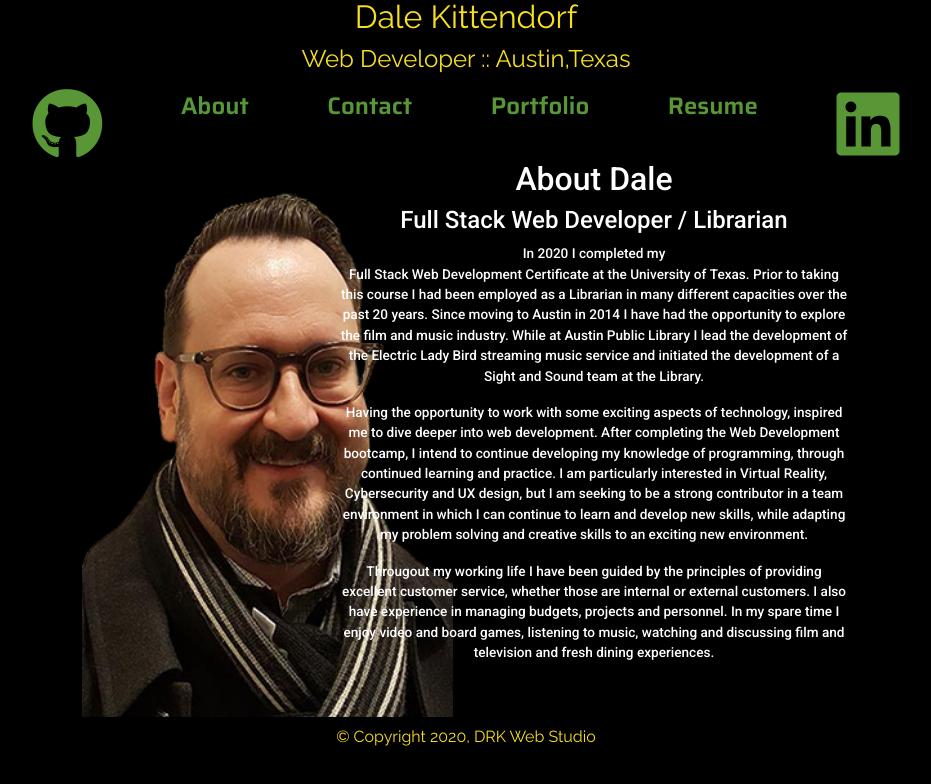
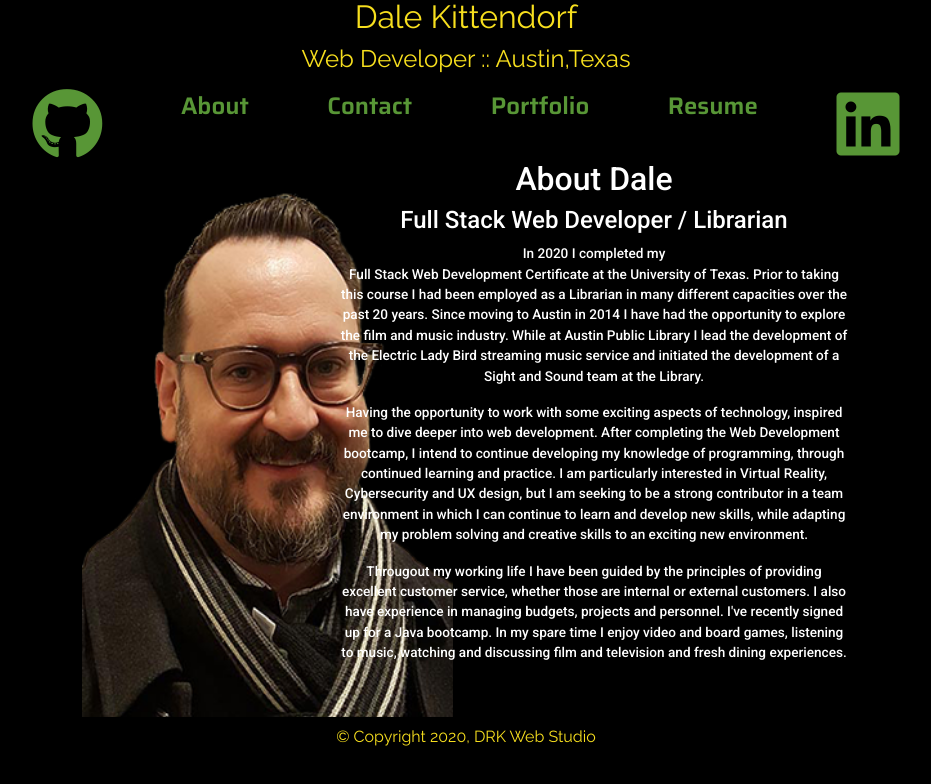
Before and after one commit to drkittendorf/portfolio, a React (Create React App) app: page /portfolio/about in a window 1280 px wide. Shown: the top 784 px of the page, without its empty margins (174-1105 px from the left). Built offline with nearby package versions, Linux system fonts and the light colour scheme.

Commit message:
push up changes

```diff
--- a/src/pages/about.js
+++ b/src/pages/about.js
@@ -34,11 +34,12 @@ function about() {
 
                         <p>
                         Througout my working life I have been guided by the principles of providing excellent customer service, whether those are internal or external customers.
-                        I also have experience in managing budgets, projects and personnel.
+                        I also have experience in managing budgets, projects and personnel. I've recently signed up for a Java bootcamp.
                         In my spare time I enjoy video and board games, listening to music, watching and discussing film and television and fresh dining experiences.
                         </p>
                 </div>
         </div>
+        {/*Addimages Here*/}
 
     </div>
   );
```
Also changed, not shown: 2 other files (tests, documents, lock files or other folders).
